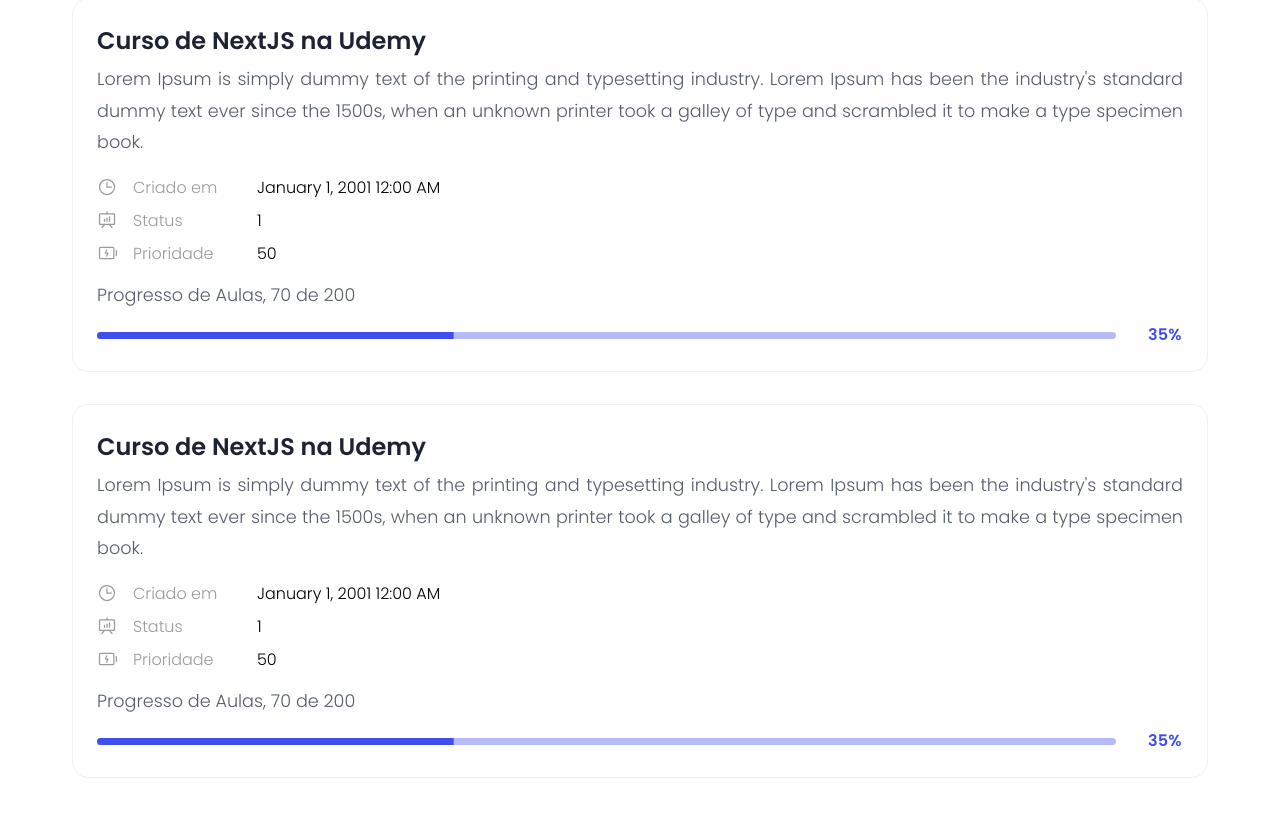
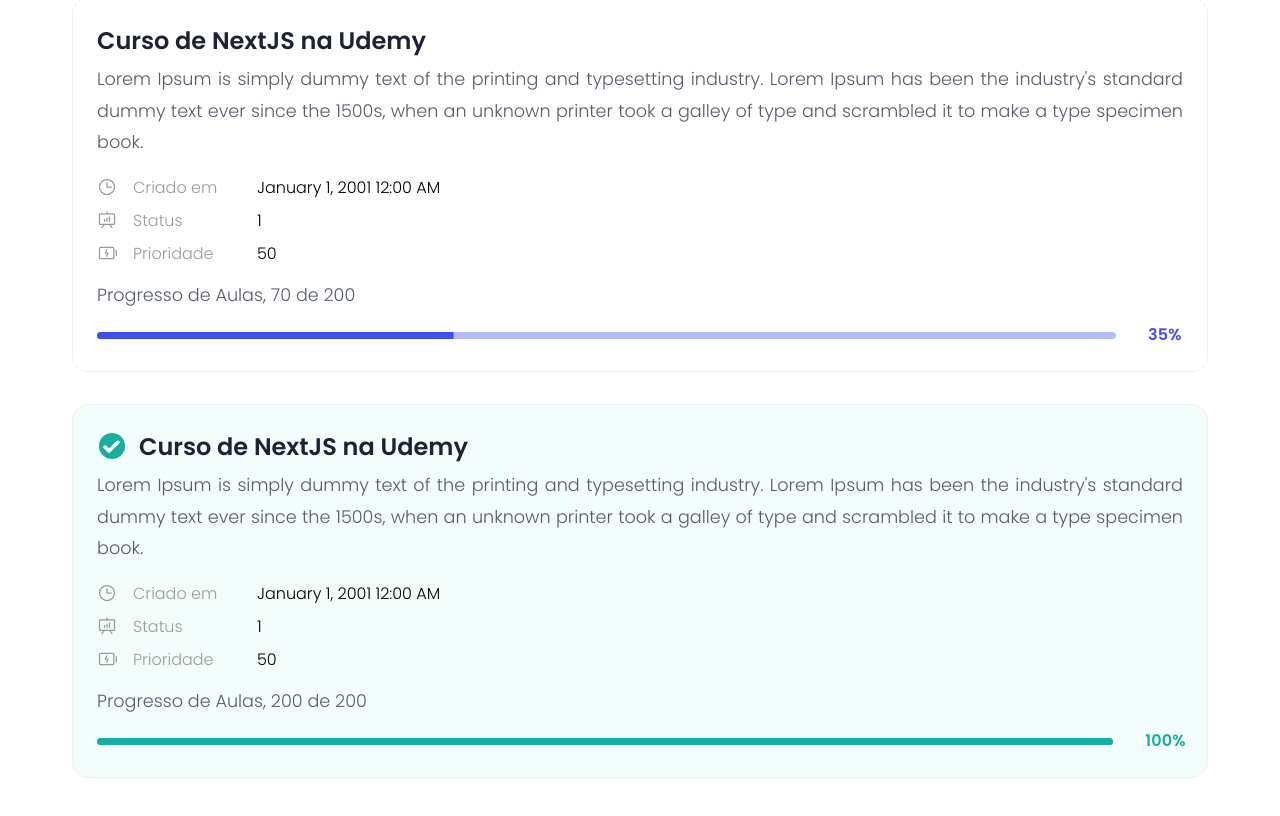
Before and after one commit to AllanDutra/next-goals-project, a Next.js app: page / in a window 1280 px wide. Shown: the part 388-1204 px from the top of the page. Built offline with nearby package versions, Linux system fonts and the light colour scheme.

Commit message:
feat: styles of goal accomplished

```diff
--- a/src/components/Goal/index.tsx
+++ b/src/components/Goal/index.tsx
@@ -1,5 +1,6 @@
 import moment from "moment";
 import { BatteryCharging, Clock, PresentationChart } from "phosphor-react";
+import { useMemo } from "react";
 import { KeyValuePair } from "../KeyValuePair";
 import { LinearProgress } from "../LinearProgress";
 import { GoalStatus, StatusTag } from "../StatusTag";
@@ -25,10 +26,29 @@
 }
 
 export function Goal({ goalData }: Props) {
+  const progress: number = useMemo(
+    () =>
+      (100.0 * (goalData.totalAccomplished || 0)) / goalData.totalToAccomplish,
+    [goalData.totalAccomplished, goalData.totalToAccomplish]
+  );
+
+  const goalIsAccomplished: boolean = useMemo(
+    () => progress === 100,
+    [progress]
+  );
+
   return (
-    <div className={styles.container}>
+    <div
+      className={`${styles.container}${
+        goalIsAccomplished ? ` ${styles.accomplishedContainer}` : ""
+      }`}
+    >
       <section className={styles.header}>
-        <h2>{goalData.title}</h2>
+        <h2>
+          {goalIsAccomplished && <img src="/check-circle.svg" alt="OK" />}
+
+          {goalData.title}
+        </h2>
 
         <p>{goalData.description}</p>
       </section>
@@ -86,10 +106,7 @@
           {goalData.totalToAccomplish}
         </h3>
 
-        <LinearProgress
-          totalToAccomplish={goalData.totalToAccomplish}
-          totalAccomplished={goalData.totalAccomplished}
-        />
+        <LinearProgress progress={progress} />
       </section>
     </div>
   );
--- a/src/components/Goal/styles.module.scss
+++ b/src/components/Goal/styles.module.scss
@@ -12,9 +12,12 @@
 
   &:hover {
     transform: scale(1.025);
-    cursor: pointer;
     border-color: lighten(#1e2333, 70);
   }
+}
+
+.accomplishedContainer {
+  background: lighten(#1aae9f, 58);
 }
 
 .header {
@@ -23,6 +26,14 @@
     font-size: 1.5em;
     color: #1e2333;
     margin-bottom: 0.25em;
+
+    display: flex;
+    align-items: center;
+    gap: .5em;
+
+    img {
+      width: 1.25em;
+    }
   }
 
   p {
--- a/src/components/LinearProgress/index.tsx
+++ b/src/components/LinearProgress/index.tsx
@@ -4,10 +4,10 @@
 } from "@mui/material/LinearProgress";
 import Typography from "@mui/material/Typography";
 import Box from "@mui/material/Box";
+import { theme } from "../../pages/_app";
 
 interface Props {
-  totalAccomplished?: number;
-  totalToAccomplish: number;
+  progress: number;
 }
 
 function LinearProgressWithLabel(
@@ -38,6 +38,7 @@
           style={{
             fontWeight: "600",
             fontSize: "1em",
+            color: color === "success" ? theme.palette.success.main : undefined,
           }}
         >{`${Math.round(props.value)}%`}</Typography>
       </Box>
@@ -45,15 +46,7 @@
   );
 }
 
-export function LinearProgress({
-  totalAccomplished = 0,
-  totalToAccomplish,
-}: Props) {
-  const progress: number = React.useMemo(
-    () => (100.0 * totalAccomplished) / totalToAccomplish,
-    [totalAccomplished, totalToAccomplish]
-  );
-
+export function LinearProgress({ progress }: Props) {
   return (
     <Box sx={{ width: "100%" }}>
       <LinearProgressWithLabel value={progress} />
--- a/src/pages/index.tsx
+++ b/src/pages/index.tsx
@@ -35,7 +35,7 @@
       // endForecast?: Date;
       metric: "Aulas",
       totalToAccomplish: 200,
-      totalAccomplished: 70,
+      totalAccomplished: 200,
     },
   ]);
 
```
Also changed, not shown: public/check-circle.svg (added).
